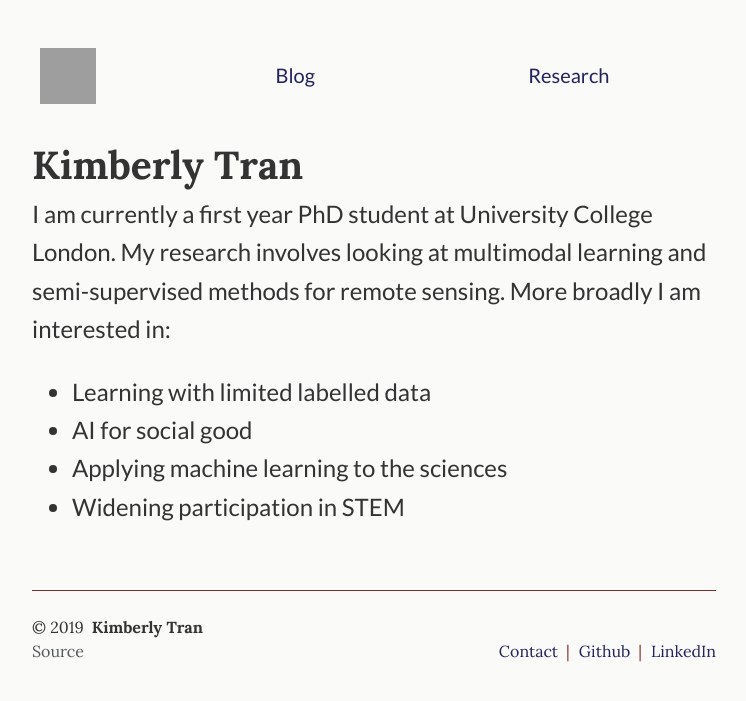
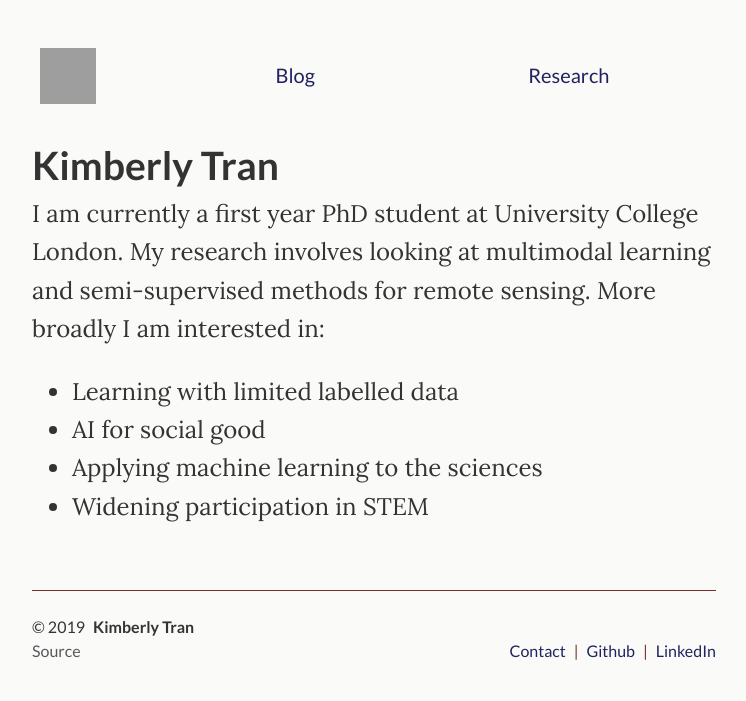
Before and after one commit to ktmai/ktmai.github.io, a Jekyll site: the page built from index.md, in a window 1280 px wide. Shown: the top 701 px of the page, without its empty margins (266-1012 px from the left). Built offline with Jekyll 4.4.1, drawn with Linux system fonts in a browser that asks for light colours; grey boxes are pictures that could not be loaded.

Commit message:
Update _variables.scss

```diff
--- a/_sass/_variables.scss
+++ b/_sass/_variables.scss
@@ -48,9 +48,9 @@ $border-radius-sm:          .2rem;
 $border-radius-lg:          .3rem;
 
 // GLOBALS - FONTS ------------------
-$font-family:               "Lato", sans-serif;
+$font-family:               "Lora", sans-serif;
 $font-family-monospace:     Menlo, Monaco, Consolas, "Liberation Mono", "Courier New", monospace;
-$font-heading:              "Lora", serif;
+$font-heading:              "Lato", serif;
 
 $lh:                        1.5;
 $lh-sm:                     1.1;
```
